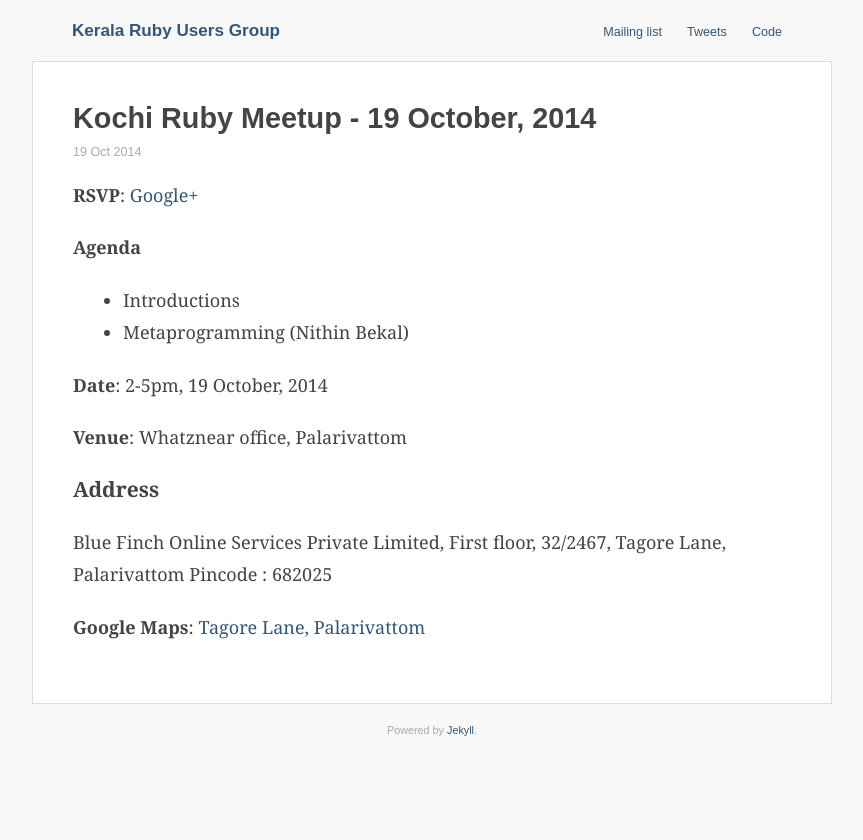
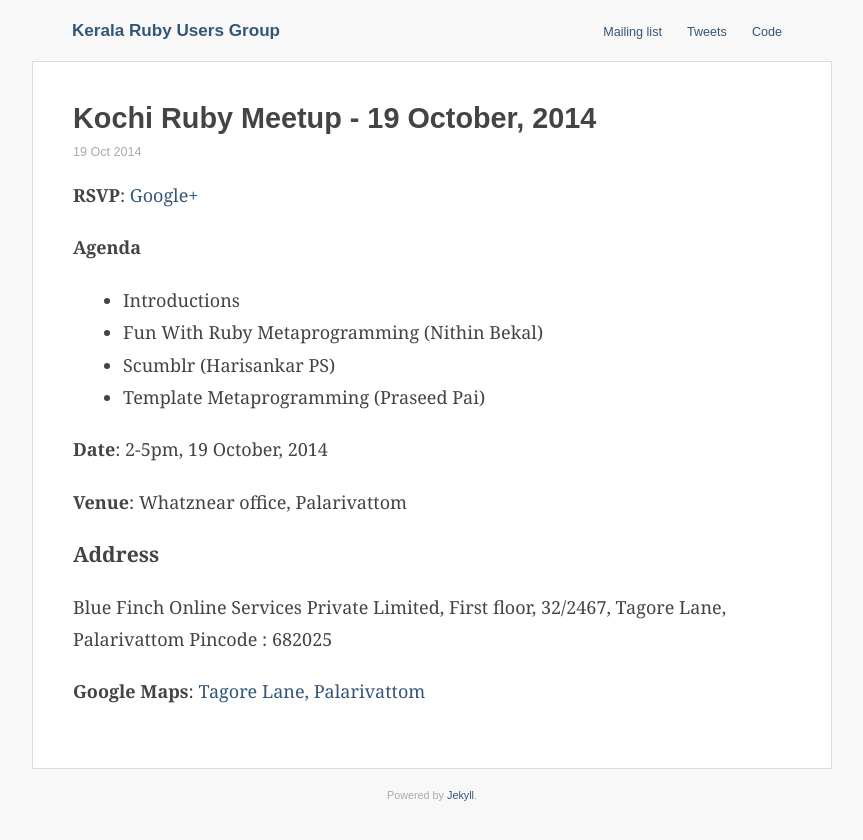
Before and after one commit to krug/krug.github.io, a Jekyll site: the page built from _posts/2014-10-19-oct-2014-kochi-meetup.md, in a window 1280 px wide. Shown: the top 840 px of the page, without its empty margins (208-1071 px from the left). Built offline with Jekyll 4.4.1, drawn with Linux system fonts in a browser that asks for light colours.

Commit message:
List flash talks

```diff
--- a/_posts/2014-10-19-oct-2014-kochi-meetup.md
+++ b/_posts/2014-10-19-oct-2014-kochi-meetup.md
@@ -10,7 +10,9 @@
 # Agenda
 
 * Introductions
-* Metaprogramming (Nithin Bekal)
+* Fun With Ruby Metaprogramming (Nithin Bekal)
+* Scumblr (Harisankar PS)
+* Template Metaprogramming (Praseed Pai)
 
 **Date**: 2-5pm, 19 October, 2014
 
```
